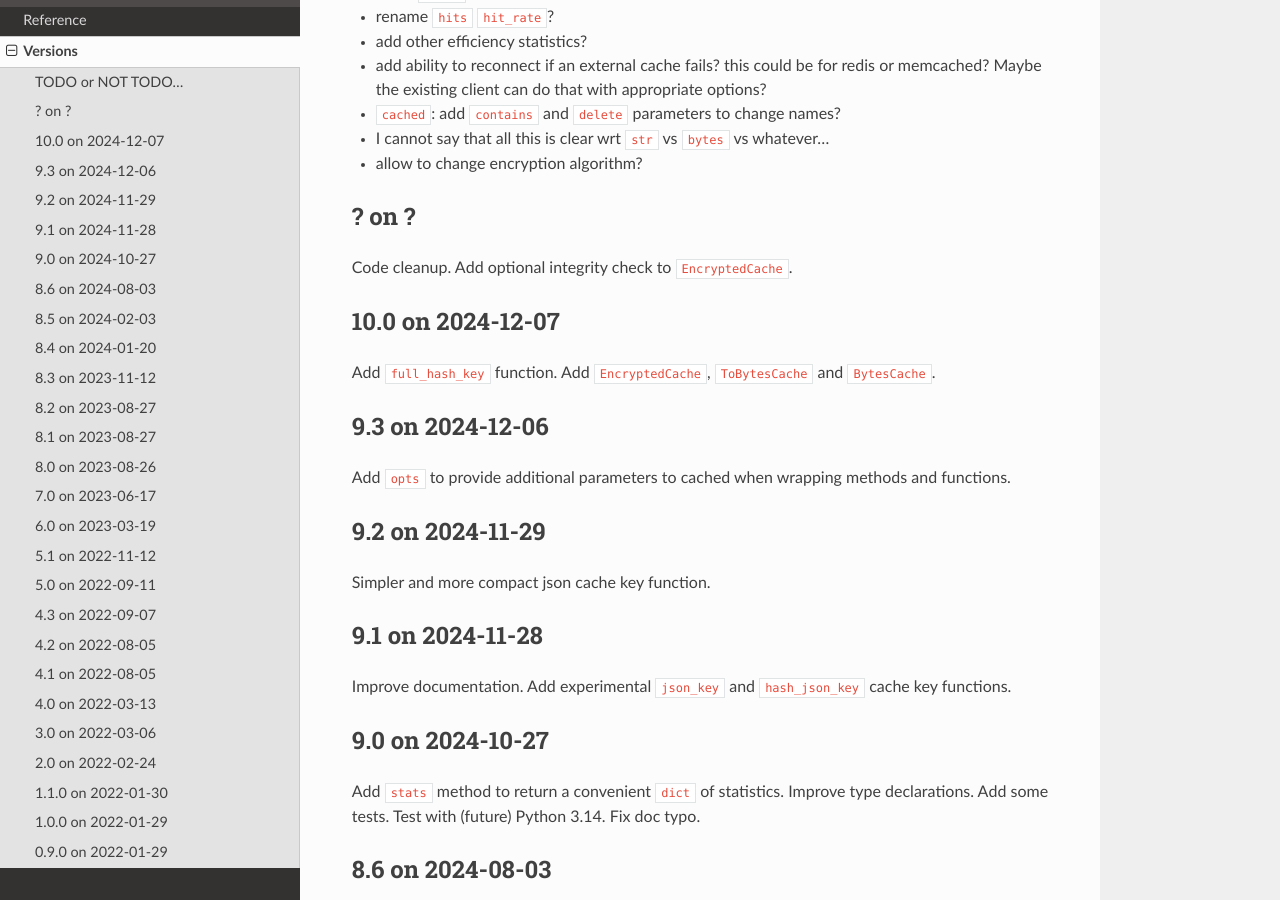
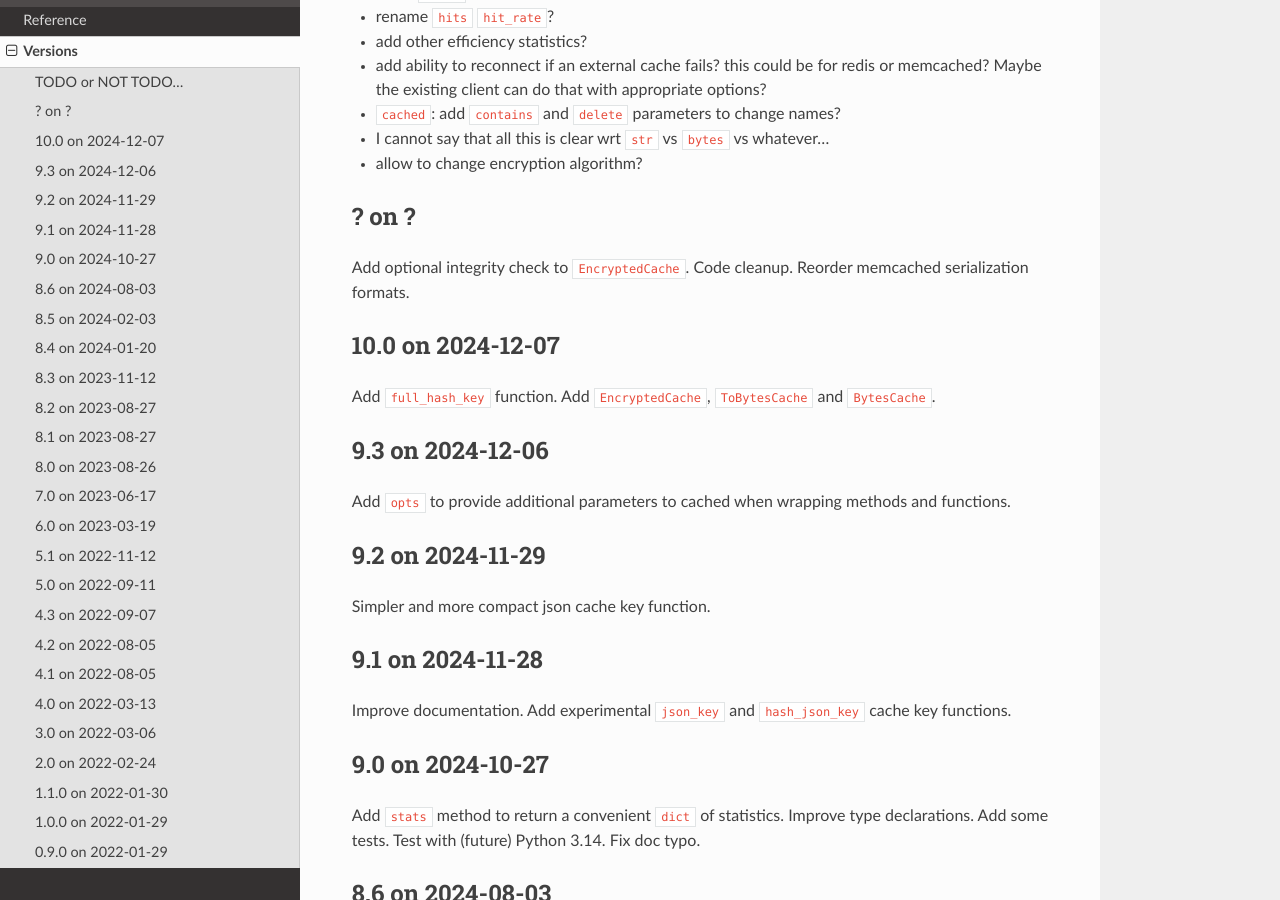
Before and after one commit to zx80/cachetools-utils, a Sphinx documentation site: the page built from docs/VERSIONS.md, in a window 1280 px wide and 900 px high, scrolled down 332 px. Built offline with Sphinx 7.4.7 and the Read the Docs theme 3.1.0, drawn with Linux system fonts in a browser that asks for light colours; pages that are not in the unit, such as notebooks, are missing from menus.

Commit message:
reorder next version entries

```diff
--- a/docs/VERSIONS.md
+++ b/docs/VERSIONS.md
@@ -23,8 +23,9 @@ Install [package](https://pypi.org/project/CacheToolsUtils/) from
 
 ## ? on ?
 
+Add optional integrity check to `EncryptedCache`.
 Code cleanup.
-Add optional integrity check to `EncryptedCache`.
+Reorder memcached serialization formats.
 
 ## 10.0 on 2024-12-07
 
```
